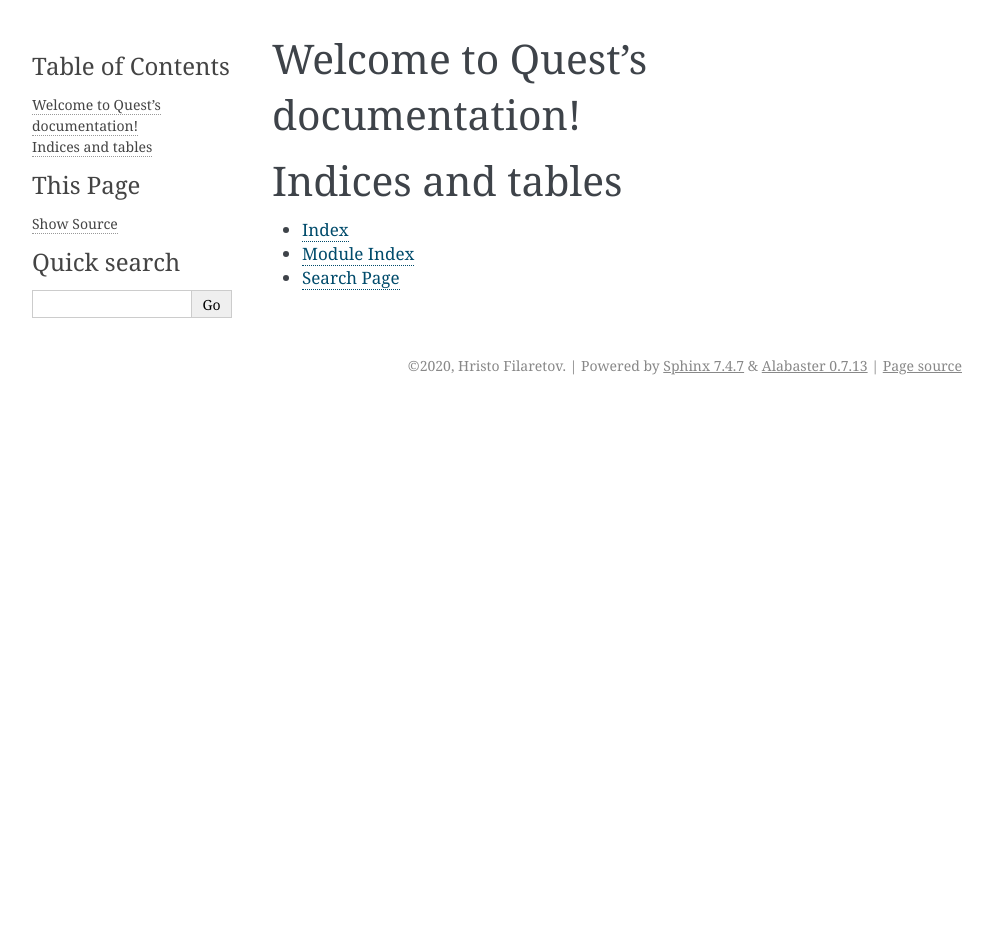
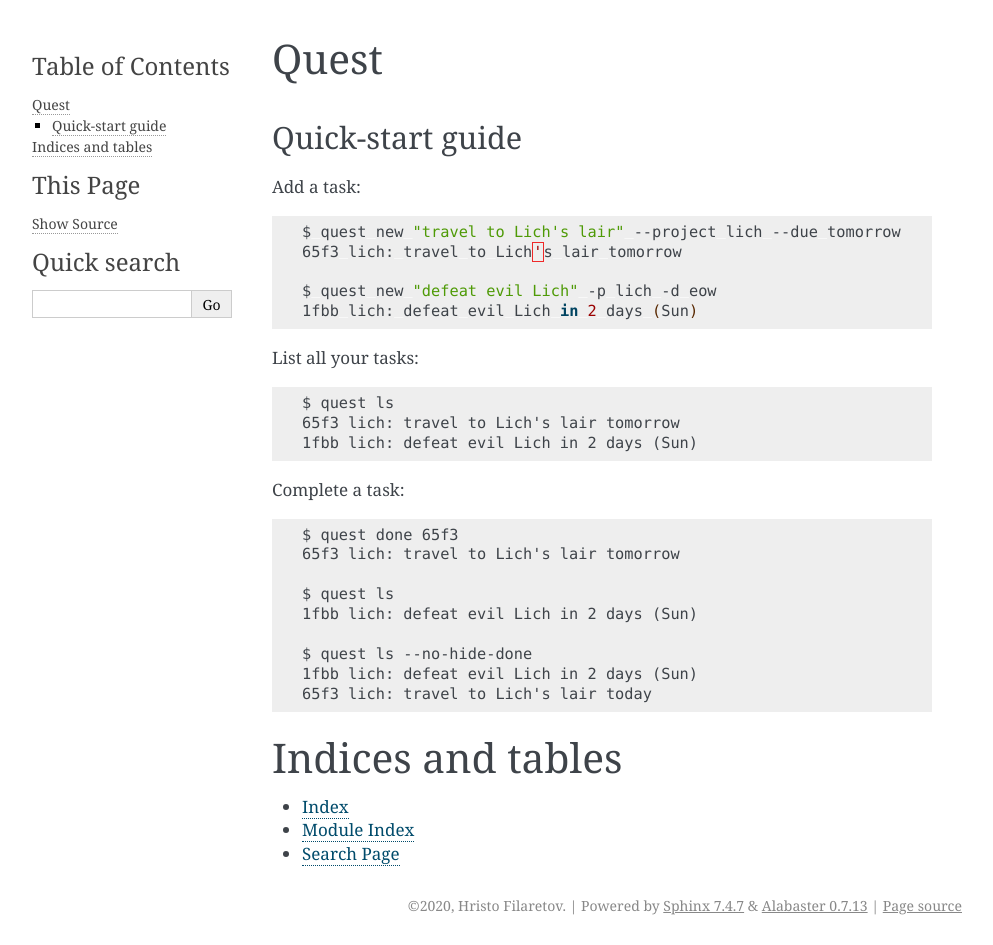
Before and after one commit to emomicrowave/quest, a Sphinx documentation site: the page built from docs/source/index.rst, in a window 1280 px wide. Shown: the whole page, without its empty margins (148-1141 px from the left). Built offline with Sphinx 7.4.7, drawn with Linux system fonts in a browser that asks for light colours; before the commit the page ends 900 px from its top, so only the background shows below that.

Commit message:
add very basic examples

```diff
--- a/docs/source/index.rst
+++ b/docs/source/index.rst
@@ -1,14 +1,48 @@
-.. Quest documentation master file, created by
-   sphinx-quickstart on Fri Jun 19 08:04:24 2020.
-   You can adapt this file completely to your liking, but it should at least
-   contain the root `toctree` directive.
 
-Welcome to Quest's documentation!
+Quest
 =================================
+
+Quick-start guide
+-----------------
+
+Add a task:
+
+.. code-block:: bash
+
+    $ quest new "travel to Lich's lair" --project lich --due tomorrow
+    65f3 lich: travel to Lich's lair tomorrow
+
+    $ quest new "defeat evil Lich" -p lich -d eow
+    1fbb lich: defeat evil Lich in 2 days (Sun)
+
+List all your tasks:
+
+.. code-block::
+
+    $ quest ls
+    65f3 lich: travel to Lich's lair tomorrow
+    1fbb lich: defeat evil Lich in 2 days (Sun)
+
+Complete a task:
+
+.. code-block::
+
+    $ quest done 65f3
+    65f3 lich: travel to Lich's lair tomorrow
+
+    $ quest ls
+    1fbb lich: defeat evil Lich in 2 days (Sun)
+
+    $ quest ls --no-hide-done
+    1fbb lich: defeat evil Lich in 2 days (Sun)
+    65f3 lich: travel to Lich's lair today
 
 .. toctree::
    :maxdepth: 2
    :caption: Contents:
+
+
+
 
 
 
```
